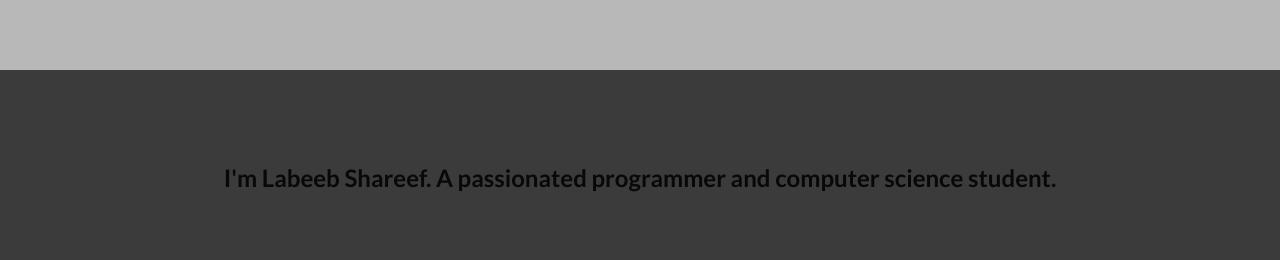
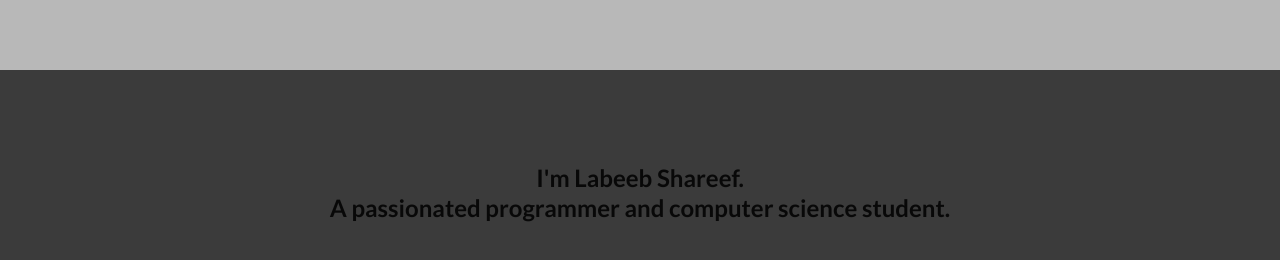
Before and after one commit to labeebshareef/labeebshareef.github.io, a plain HTML site: page index.html in a window 1280 px wide. Shown: the part 616-876 px from the top of the page. Drawn offline with Linux system fonts and the light colour scheme.

Commit message:
Update index.html

```diff
--- a/index.html
+++ b/index.html
@@ -44,7 +44,7 @@
 	<br/><br/><br/><br/><br/><br/><br/>
 	 <div align="center" id="content2" >
 
-		 <h2 class="p2"><br/><br/><br/> I'm Labeeb Shareef. A passionated programmer and computer science student.</h2></div>
+		 <h2 class="p2"><br/><br/><br/><align="center"> I'm Labeeb Shareef.</align><br/> A passionated programmer and computer science student.</h2></div>
  <script src="particles.js"></script>
 
 <script src="app.js"></script>
```
